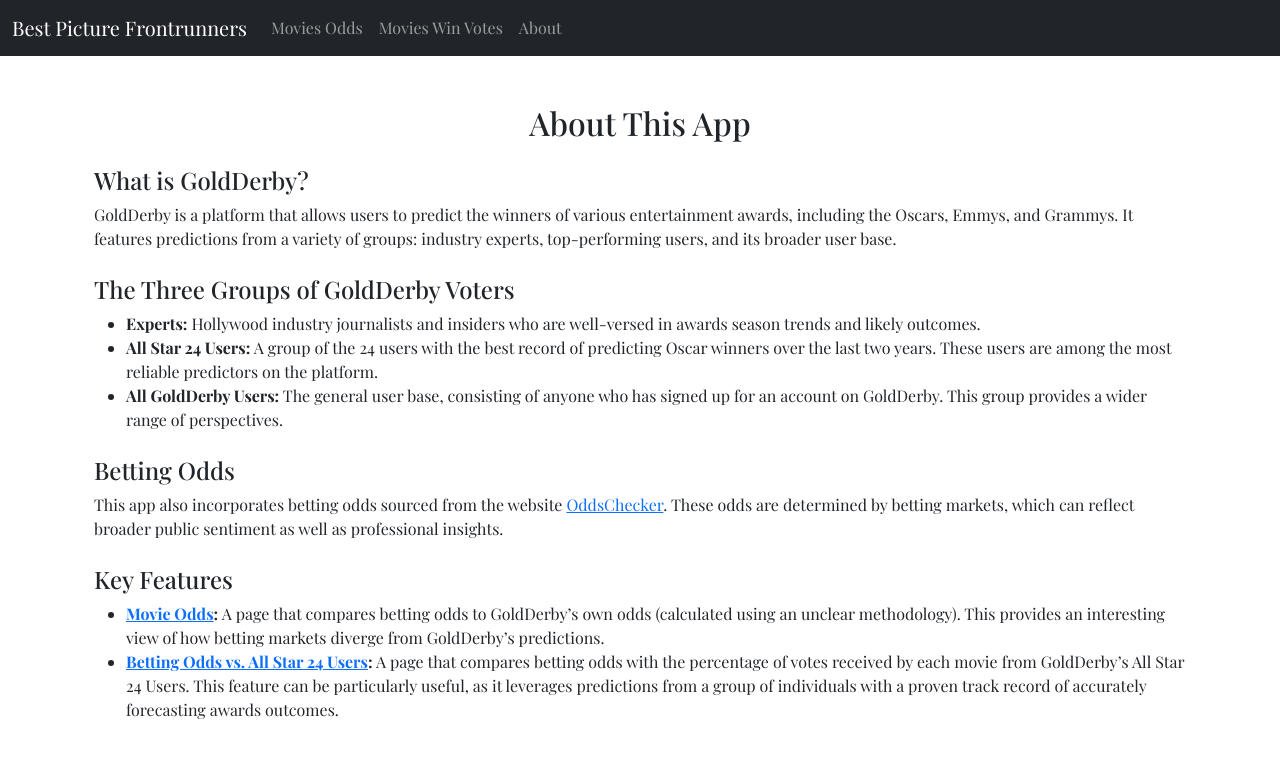
After one commit to soham627/best-picture-odds, a Flask app: page /about in a window 1280 px wide. The commit adds this page. Shown: the top 758 px of the page. Run offline with Flask 3, Linux system fonts and the light colour scheme; some libraries are stand-ins or nearby versions; some web fonts are replaced.

Commit message:
Add About page

```diff
--- a/odds-app/app.py
+++ b/odds-app/app.py
@@ -42,6 +42,9 @@ def homepage():
 
     return render_template('homepage.html', movies=top_movies_data)
 
+@app.route('/about')
+def about():
+    return render_template('about.html')
 
 
 @app.route('/movies-odds')
@@ -177,7 +180,7 @@ def movie_page(movie_name):
         "apiKey": os.getenv("NEWS_API_KEY"),
         "language": "en",
         "sortBy": "publishedAt",
-        "pageSize": 10,
+        "pageSize": 20,
     }
 
     response = requests.get(url, params=params)
--- /dev/null
+++ b/odds-app/templates/about.html
@@ -0,0 +1,51 @@
+{% extends "base.html" %}
+
+{% block title %}About - Movie Odds{% endblock %}
+
+{% block content %}
+<div class="container my-5">
+    <h2 class="text-center mb-4">About This App</h2>
+
+    <div class="mb-4">
+        <h4>What is GoldDerby?</h4>
+        <p>
+            GoldDerby is a platform that allows users to predict the winners of various entertainment awards,
+            including the Oscars, Emmys, and Grammys. It features predictions from a variety of groups:
+            industry experts, top-performing users, and its broader user base.
+        </p>
+    </div>
+
+    <div class="mb-4">
+        <h4>The Three Groups of GoldDerby Voters</h4>
+        <ul>
+            <li><strong>Experts:</strong> Hollywood industry journalists and insiders who are well-versed in awards season trends and likely outcomes.</li>
+            <li><strong>All Star 24 Users:</strong> A group of the 24 users with the best record of predicting Oscar winners over the last two years. These users are among the most reliable predictors on the platform.</li>
+            <li><strong>All GoldDerby Users:</strong> The general user base, consisting of anyone who has signed up for an account on GoldDerby. This group provides a wider range of perspectives.</li>
+        </ul>
+    </div>
+
+    <div class="mb-4">
+        <h4>Betting Odds</h4>
+        <p>
+            This app also incorporates betting odds sourced from the website <a href="https://www.oddschecker.com" target="_blank">OddsChecker</a>.
+            These odds are determined by betting markets, which can reflect broader public sentiment as well as professional insights.
+        </p>
+    </div>
+
+    <div class="mb-4">
+        <h4>Key Features</h4>
+        <ul>
+            <li>
+                <strong><a href="/movies-odds">Movie Odds</a>:</strong> A page that compares betting odds to GoldDerby’s own odds (calculated using an unclear methodology).
+                This provides an interesting view of how betting markets diverge from GoldDerby’s predictions.
+            </li>
+            <li>
+                <strong><a href="/win_votes_table">Betting Odds vs. All Star 24 Users</a>:</strong> A page that compares betting odds with the percentage of votes received by each movie
+                from GoldDerby’s All Star 24 Users. This feature can be particularly useful, as it leverages predictions from a group of individuals
+                with a proven track record of accurately forecasting awards outcomes.
+            </li>
+        </ul>
+    </div>
+
+</div>
+{% endblock %}
--- a/odds-app/templates/base.html
+++ b/odds-app/templates/base.html
@@ -57,6 +57,9 @@
                   <li class="nav-item">
                         <a class="nav-link" href="/win_votes_table">Movies Win Votes</a>
                     </li>
+                    <li class="nav-item">
+                        <a class="nav-link" href="/about">About</a>
+                    </li>
 
                 </ul>
             </div>
```
